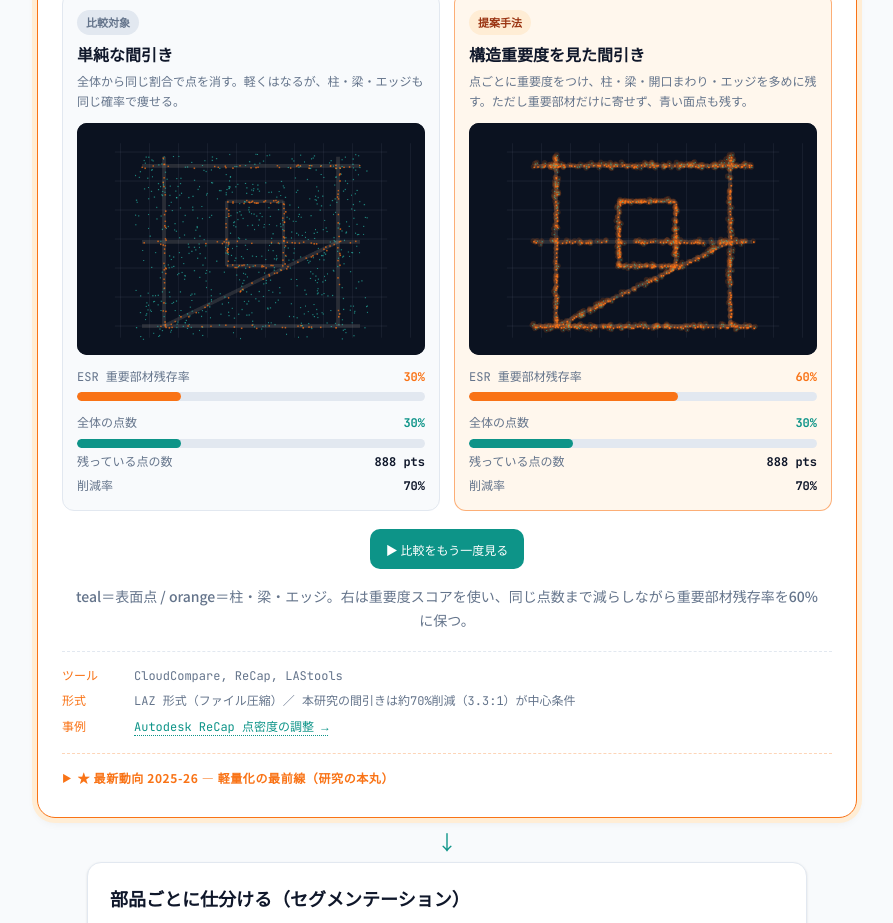
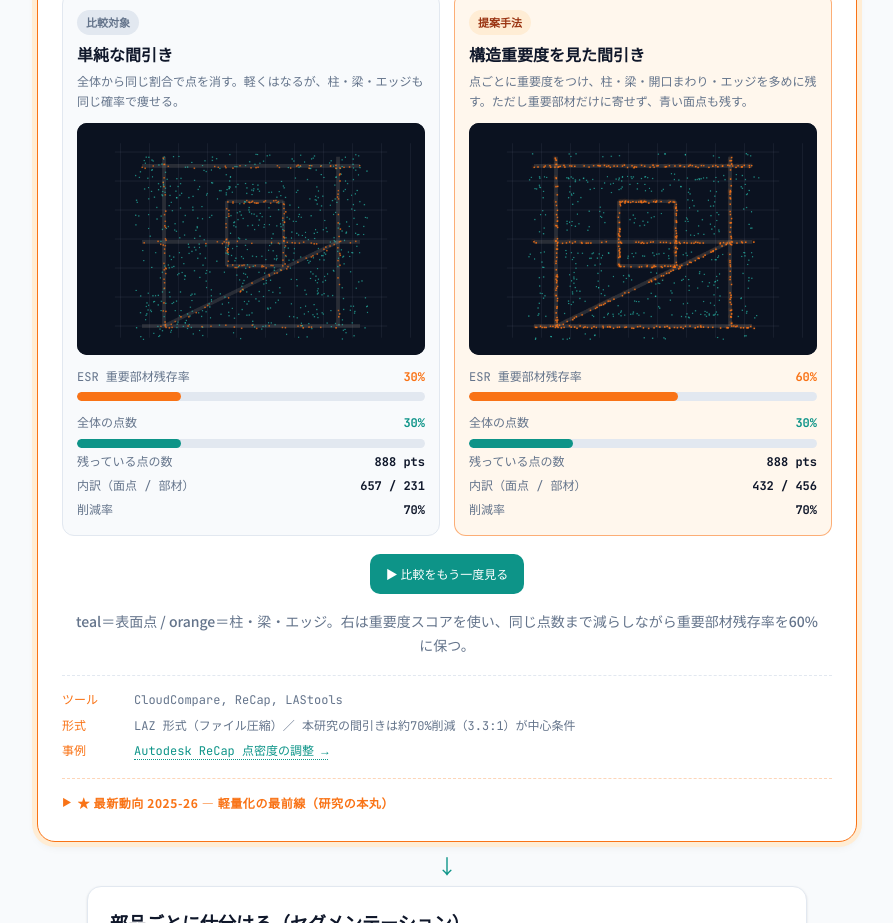
Before and after one commit to yangentai181-wq/pointcloud-journey, a plain HTML site: page index.html in a window 1280 px wide. Shown: the part 3200-4123 px from the top of the page, without its empty margins (193-1086 px from the left). Drawn offline with Linux system fonts and the light colour scheme; animation ran at ten frames a second.

Commit message:
fix: distribute guided surface points visibly

```diff
--- a/index.html
+++ b/index.html
@@ -1147,6 +1147,9 @@
                       <span>残っている点の数</span><b id="randomPointCount">—</b>
                     </div>
                     <div class="stat-row">
+                      <span>内訳（面点 / 部材）</span><b id="randomBreakdown">—</b>
+                    </div>
+                    <div class="stat-row">
                       <span>削減率</span><b id="randomReduction">0%</b>
                     </div>
                   </div>
@@ -1200,6 +1203,9 @@
                       <span>残っている点の数</span><b id="guidedPointCount">—</b>
                     </div>
                     <div class="stat-row">
+                      <span>内訳（面点 / 部材）</span><b id="guidedBreakdown">—</b>
+                    </div>
+                    <div class="stat-row">
                       <span>削減率</span><b id="guidedReduction">0%</b>
                     </div>
                   </div>
@@ -2010,6 +2016,41 @@
           return Math.min(1, 0.05 + memberScore + borderScore + point.jitter);
         }
 
+        function selectVisibleSurfacePoints(surfacePoints, target) {
+          const cols = 10;
+          const rows = 7;
+          const buckets = Array.from({ length: cols * rows }, () => []);
+
+          for (const point of surfacePoints) {
+            const col = Math.max(
+              0,
+              Math.min(cols - 1, Math.floor(((point.x - 100) / 400) * cols)),
+            );
+            const row = Math.max(
+              0,
+              Math.min(rows - 1, Math.floor(((point.y - 52) / 320) * rows)),
+            );
+            buckets[row * cols + col].push(point);
+          }
+
+          buckets.forEach((bucket) => {
+            bucket.sort(
+              (a, b) => a.importance - b.importance || a.shuffle - b.shuffle,
+            );
+          });
+
+          const selected = [];
+          let cursor = 0;
+          while (selected.length < target && buckets.some((bucket) => bucket.length)) {
+            const bucket = buckets[cursor % buckets.length];
+            const point = bucket.shift();
+            if (point) selected.push(point);
+            cursor += 1;
+          }
+
+          return selected;
+        }
+
         function buildPoints() {
           const rand = createRng(20260622);
           const points = [];
@@ -2056,9 +2097,7 @@
           const memberPoints = points
             .filter((point) => point.kind === "member")
             .sort((a, b) => b.importance - a.importance || a.shuffle - b.shuffle);
-          const surfacePoints = points
-            .filter((point) => point.kind === "surface")
-            .sort((a, b) => b.importance - a.importance || a.shuffle - b.shuffle);
+          const surfacePoints = points.filter((point) => point.kind === "surface");
           const finalPointTarget = Math.round(points.length * FINAL_KEEP);
           const finalMemberTarget = Math.round(
             memberPoints.length * GUIDED_MEMBER_KEEP,
@@ -2067,9 +2106,13 @@
             0,
             finalPointTarget - finalMemberTarget,
           );
+          const selectedSurfacePoints = selectVisibleSurfacePoints(
+            surfacePoints,
+            finalSurfaceTarget,
+          );
           const selectedGuided = [
             ...memberPoints.slice(0, finalMemberTarget),
-            ...surfacePoints.slice(0, finalSurfaceTarget),
+            ...selectedSurfacePoints,
           ].sort((a, b) => b.importance - a.importance || a.shuffle - b.shuffle);
           const selectedSet = new Set(selectedGuided);
           const removedGuided = points
@@ -2105,6 +2148,7 @@
               overall: document.getElementById("randomOverall"),
               overallBar: document.getElementById("randomOverallBar"),
               pointCount: document.getElementById("randomPointCount"),
+              breakdown: document.getElementById("randomBreakdown"),
               reduction: document.getElementById("randomReduction"),
             },
           },
@@ -2119,6 +2163,7 @@
               overall: document.getElementById("guidedOverall"),
               overallBar: document.getElementById("guidedOverallBar"),
               pointCount: document.getElementById("guidedPointCount"),
+              breakdown: document.getElementById("guidedBreakdown"),
               reduction: document.getElementById("guidedReduction"),
             },
           },
@@ -2170,19 +2215,21 @@
 
           const kept = [];
           let memberKept = 0;
+          let surfaceKept = 0;
 
           for (const point of points) {
             if (point[panel.rank] > keepRatio) continue;
             kept.push(point);
             if (point.kind === "member") memberKept += 1;
+            if (point.kind === "surface") surfaceKept += 1;
           }
 
           if (panel.mode === "guided" && methodReveal > 0) {
-            ctx.fillStyle = `rgba(249, 115, 22, ${methodReveal * 0.16})`;
+            ctx.fillStyle = `rgba(249, 115, 22, ${methodReveal * 0.06})`;
             for (const point of kept) {
               if (point.importance < 0.55) continue;
               ctx.beginPath();
-              ctx.arc(point.x, point.y, 4.8, 0, Math.PI * 2);
+              ctx.arc(point.x, point.y, 3.6, 0, Math.PI * 2);
               ctx.fill();
             }
           }
@@ -2192,20 +2239,15 @@
               const memberAlpha =
                 panel.mode === "guided"
                   ? INITIAL_MEMBER_ALPHA +
-                    methodReveal * (0.98 - INITIAL_MEMBER_ALPHA)
+                    methodReveal * (0.9 - INITIAL_MEMBER_ALPHA)
                   : INITIAL_MEMBER_ALPHA;
               ctx.fillStyle = `rgba(249, 115, 22, ${memberAlpha})`;
               ctx.fillRect(point.x, point.y, 2.6, 2.6);
             } else {
-              const guidedSurfaceAlpha =
-                0.38 + point.importance * 0.22;
-              const alpha =
-                panel.mode === "guided"
-                  ? INITIAL_SURFACE_ALPHA +
-                    methodReveal * (guidedSurfaceAlpha - INITIAL_SURFACE_ALPHA)
-                  : INITIAL_SURFACE_ALPHA;
+              const surfaceAlpha = INITIAL_SURFACE_ALPHA;
+              const alpha = surfaceAlpha;
               ctx.fillStyle = `rgba(45, 212, 191, ${alpha})`;
-              ctx.fillRect(point.x, point.y, 2, 2);
+              ctx.fillRect(point.x, point.y, 2.2, 2.2);
             }
           }
 
@@ -2218,9 +2260,12 @@
           panel.els.overall.textContent = overallPct + "%";
           panel.els.overallBar.style.width = overallPct + "%";
           panel.els.pointCount.textContent = kept.length.toLocaleString() + " pts";
+          panel.els.breakdown.textContent =
+            surfaceKept.toLocaleString() + " / " + memberKept.toLocaleString();
           panel.els.reduction.textContent = reductionPct + "%";
           panel.canvas.dataset.renderedPoints = String(kept.length);
           panel.canvas.dataset.renderedMembers = String(memberKept);
+          panel.canvas.dataset.renderedSurface = String(surfaceKept);
         }
 
         function render(t) {
--- a/scripts/check-reduction-animation.js
+++ b/scripts/check-reduction-animation.js
@@ -16,6 +16,10 @@ const checks = [
   ["shared initial member alpha", /const INITIAL_MEMBER_ALPHA\s*=\s*0\.74/.test(html)],
   ["shared initial surface alpha", /const INITIAL_SURFACE_ALPHA\s*=\s*0\.62/.test(html)],
   ["guided effect delayed from start", /const methodReveal\s*=\s*Math\.max\(0,\s*Math\.min\(1,\s*\(t\s*-\s*0\.08\)\s*\/\s*0\.92\)\)/.test(html)],
+  ["distributed guided surface selector", /function selectVisibleSurfacePoints/.test(html)],
+  ["guided breakdown metric", /id="guidedBreakdown"/.test(html)],
+  ["surface render telemetry", /dataset\.renderedSurface/.test(html)],
+  ["shared visible surface alpha", /const surfaceAlpha\s*=\s*INITIAL_SURFACE_ALPHA/.test(html)],
   ["importance scoring function", /function scoreImportance/.test(html)],
   ["comparison summary", /同じ軽量化率でも、何を残すかで結果が違う/.test(html)],
 ];
```
